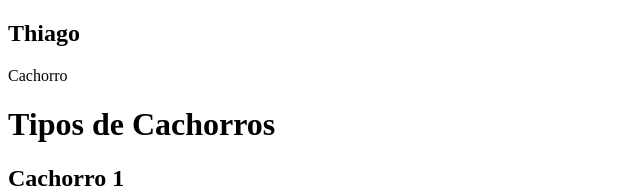
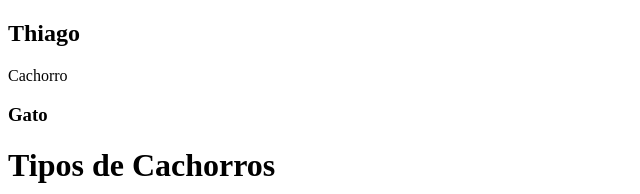
Before and after one commit to rochathili/testeGit, a plain HTML site: page index.html in a window 1280 px wide. Shown: the top 194 px of the page, without its empty margins (0-640 px from the left). Drawn offline with Linux system fonts and the light colour scheme.

Commit message:
Adicionamos o h3 gato

```diff
--- a/index.html
+++ b/index.html
@@ -7,6 +7,7 @@
 
     <h2>Thiago</h2>
     <p>Cachorro</p>
+    <h3>Gato</h3>
     <h1>Tipos de Cachorros</h1>
 
     <h2>Cachorro 1</h2>
```
